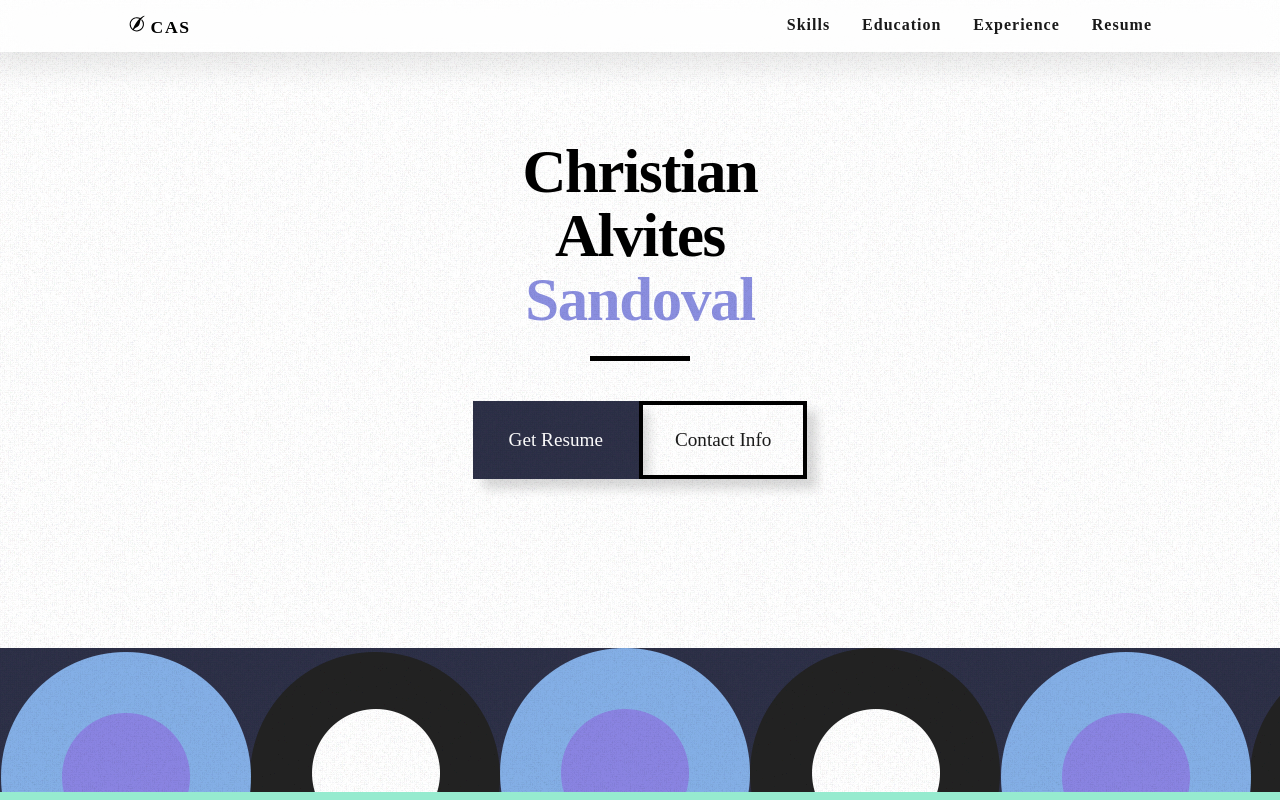
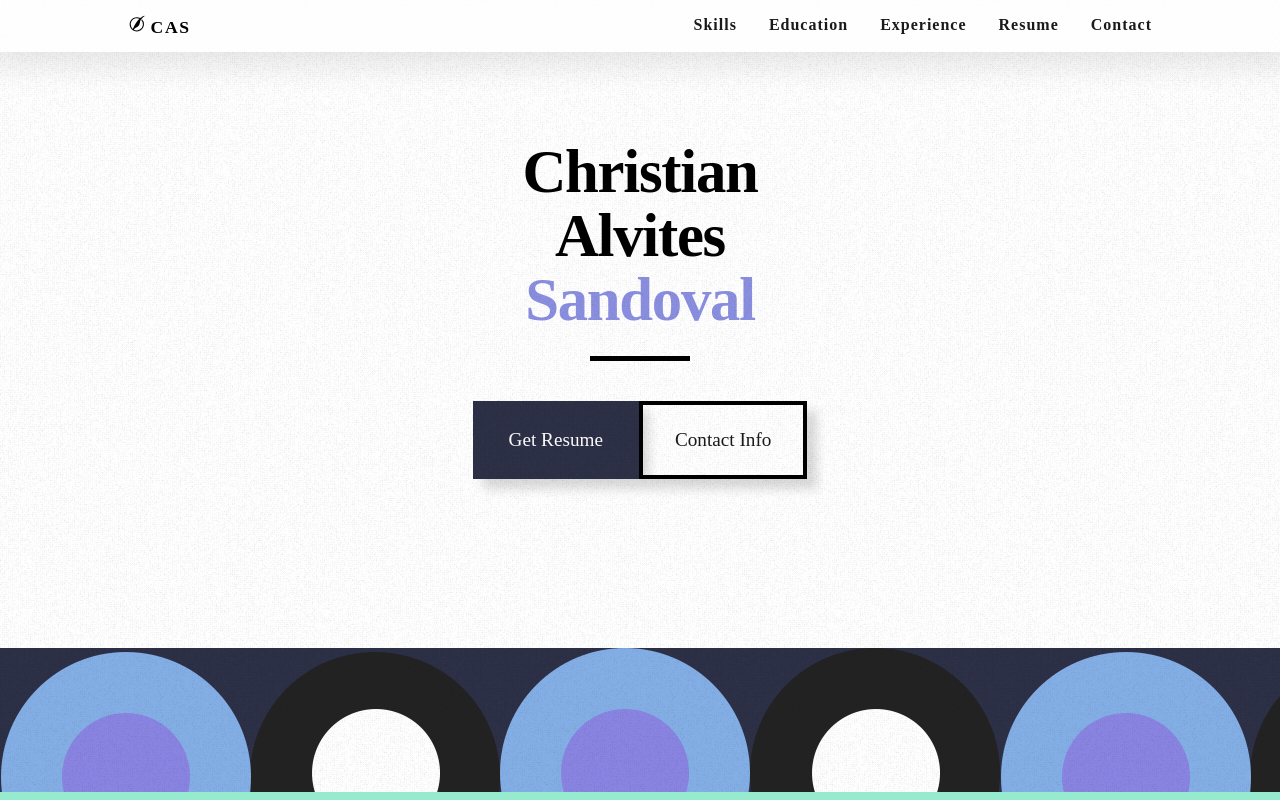
Before and after one commit to csandoval18/portfolio, a React (Vite) app: page / in a window 1280 px wide. Shown: the top 800 px of the page. Built offline with nearby package versions, Linux system fonts and the light colour scheme; no server answers.

Commit message:
added contact sectin to navbar

```diff
--- a/src/layout/Nav.tsx
+++ b/src/layout/Nav.tsx
@@ -42,6 +42,11 @@ const Navbar: React.FC<NavbarProps> = () => {
               Resume
             </Link>
           </li>
+          <li>
+            <Link smooth={true} to="Contact" offset={-55}>
+              Contact
+            </Link>
+          </li>
         </ul>
       </div>
       <div
--- a/src/styles/layout/_Contact.scss
+++ b/src/styles/layout/_Contact.scss
@@ -52,6 +52,10 @@
 }
 
 @media (min-width: $tablet) {
+  .main-container {
+    padding-block: 8rem;
+  }
+
   .central-form {
     img {
       top: -80px;
```
